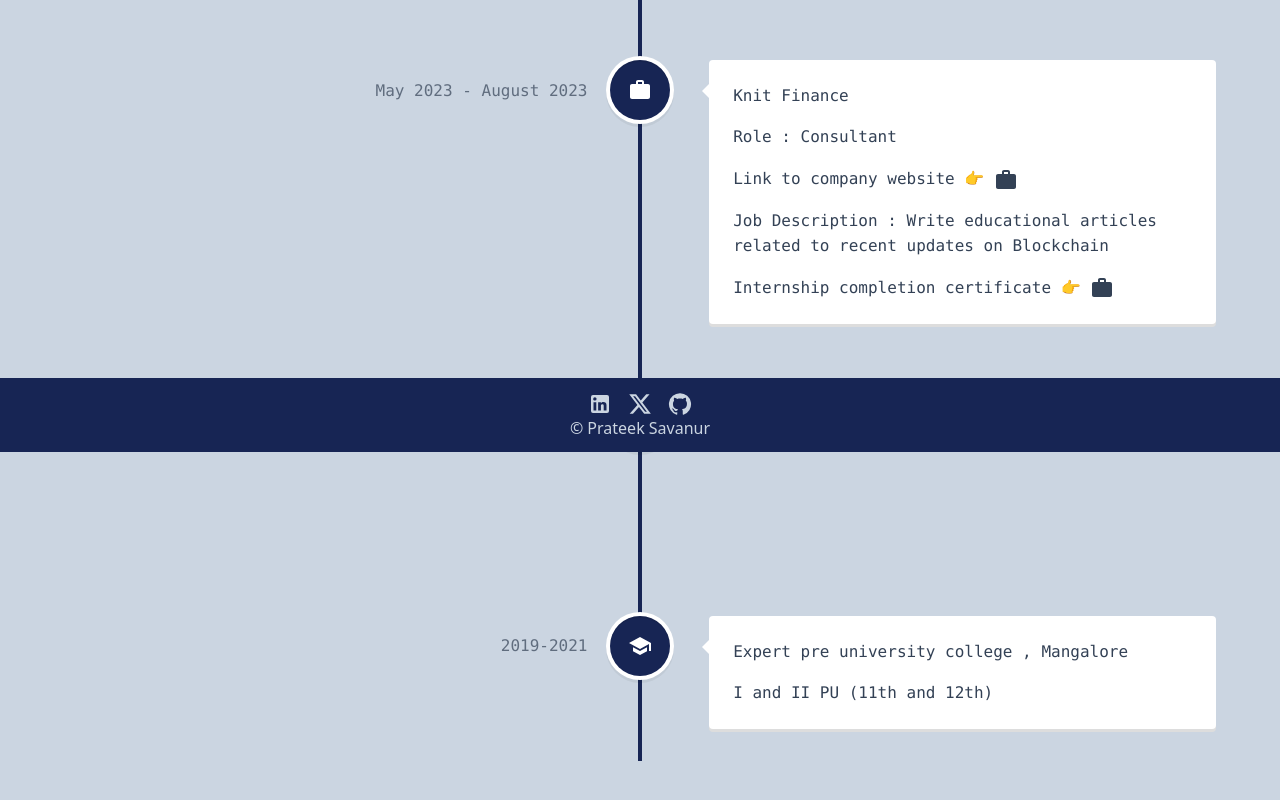
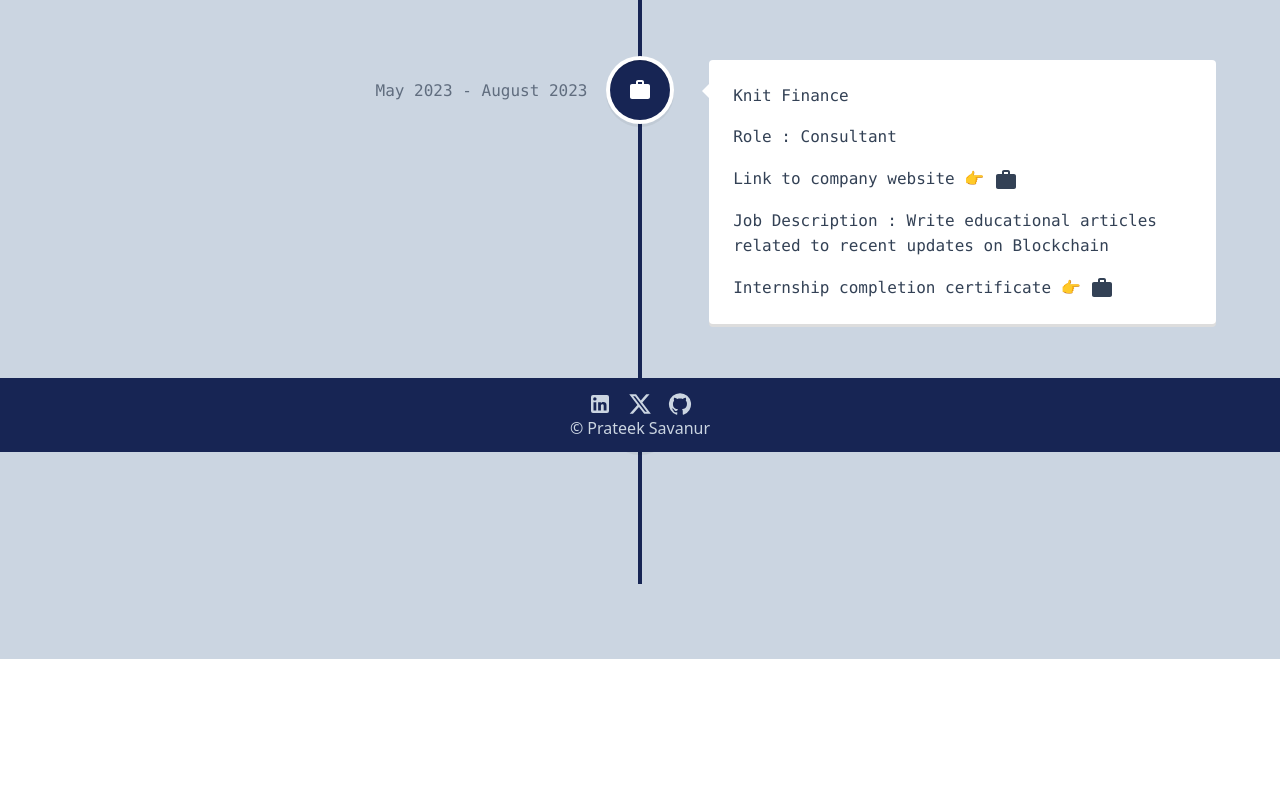
Before and after one commit to PrateekSavanur/Portfolio, a React (Vite) app: page /experience in a window 1280 px wide. Shown: the part 348-1148 px from the top of the page. After the commit the page ends 1007 px from the top, so only its background shows below. Built offline with nearby package versions, Linux system fonts and the light colour scheme.

Commit message:
Timeline and projects update

```diff
--- a/src/components/Experience.jsx
+++ b/src/components/Experience.jsx
@@ -13,7 +13,7 @@
       <VerticalTimeline lineColor="#172554">
         <VerticalTimelineElement
           className="vertical-timeline-element--education "
-          date="September 2023 - Present"
+          date="September 2023 - January 2024"
           iconStyle={{ background: "#172554", color: "#fff" }}
           icon={<WorkIcon />}
         >
@@ -68,17 +68,6 @@
           </h3>
           <p>Bachelor of Engineering in Computer Science and Engineering</p>
         </VerticalTimelineElement>
-        <VerticalTimelineElement
-          className="vertical-timeline-element--education"
-          date="2019-2021"
-          iconStyle={{ background: "#172554", color: "#fff" }}
-          icon={<SchoolIcon />}
-        >
-          <h3 className="vertical-timeline-element-title">
-            Expert pre university college , Mangalore
-          </h3>
-          <p> I and II PU (11th and 12th)</p>
-        </VerticalTimelineElement>
       </VerticalTimeline>
     </div>
   );
--- a/src/helpers/FullStackProjects.js
+++ b/src/helpers/FullStackProjects.js
@@ -1,6 +1,7 @@
 import NFT from "../assets/NFT.jpg";
 import Farm from "../assets/farm.png";
 import Tours from "../assets/tours.png";
+import SwapToken from "../assets/SwapToken.png";
 
 export const FullStackprojectList = [
   {
@@ -30,4 +31,13 @@
     link: "https://github.com/PrateekSavanur/Tours.git",
     color: "white",
   },
+  {
+    id: 4,
+    name: "Token Swap",
+    image: SwapToken,
+    skills: "React.js, express.js, Moralis, 1inch",
+    category: "Blockchain",
+    link: "https://github.com/PrateekSavanur/Token-Swap",
+    color: "white",
+  },
 ];
```
Also changed, not shown: src/assets/SwapToken.png (added).
